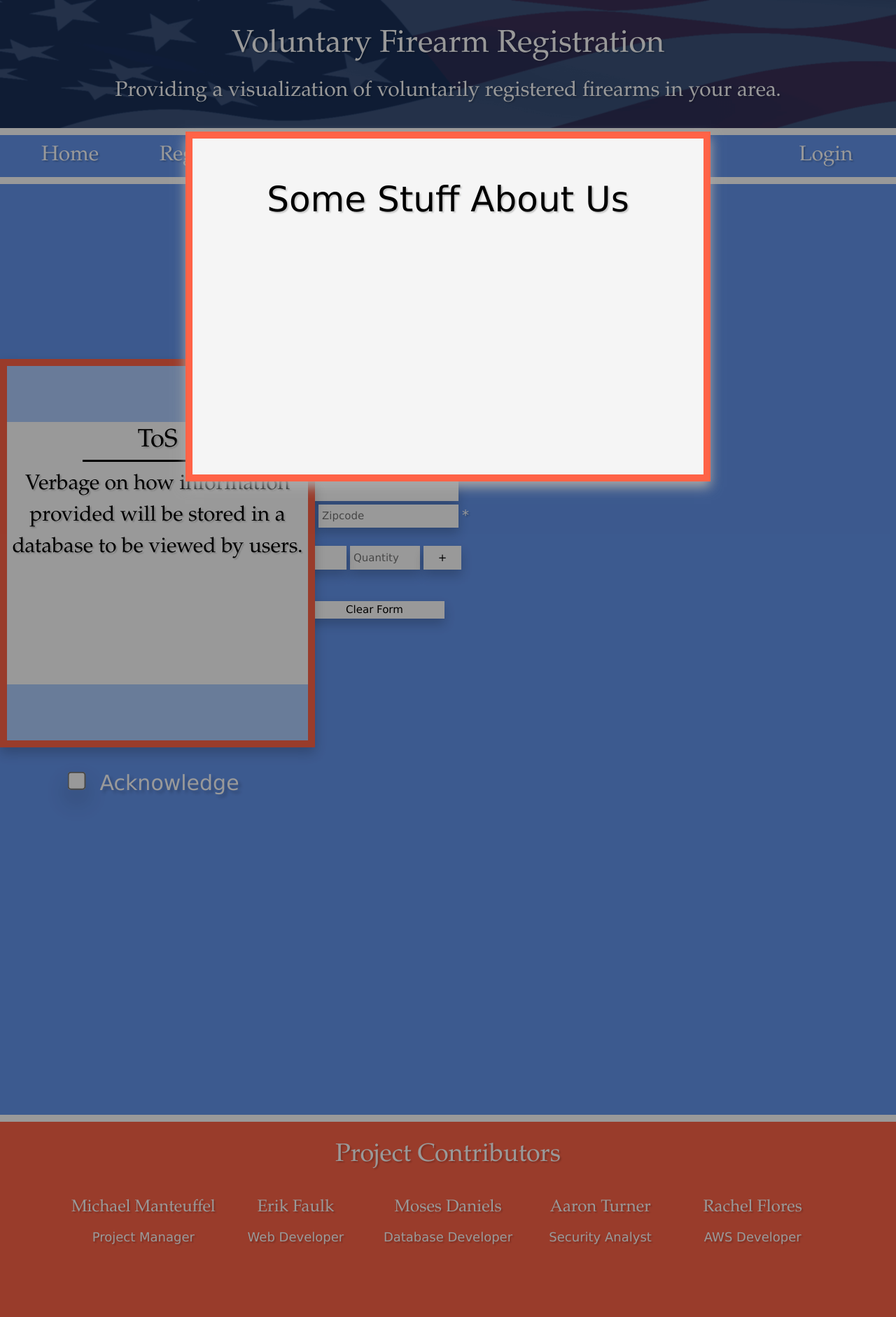
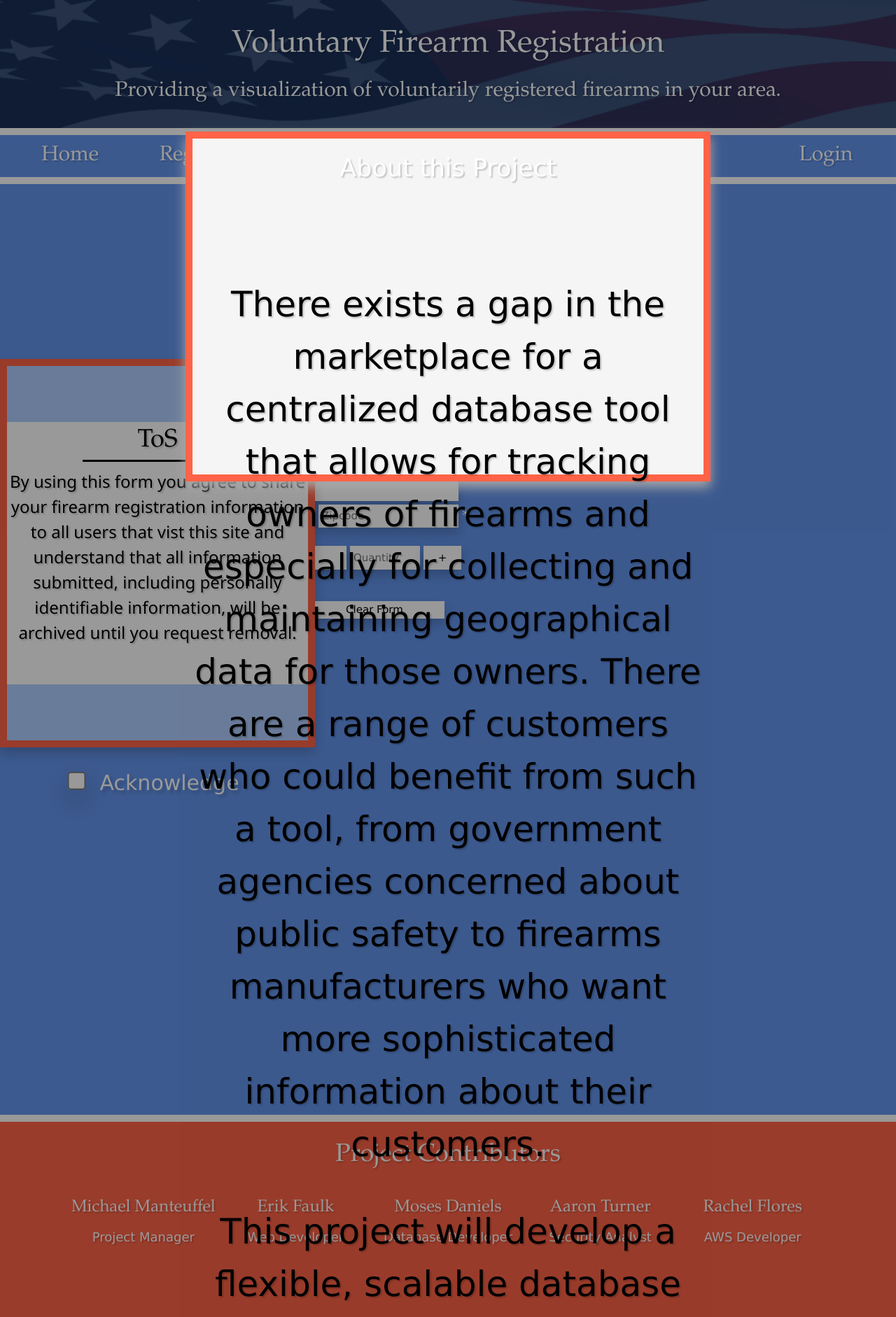
Before and after one commit to CMSC495Project/FirearmsDatabase, a PHP site: page /CMSC495_Registration.php in a window 1280 px wide, after a click on "About". Shown: the top 1882 px of the page at 70% size. Run offline with PHP 8.4, Linux system fonts and the light colour scheme.

Commit message:
Update CMSC495_Registration.php
Updated About overlay

```diff
--- a/Website/CMSC495_Registration.php
+++ b/Website/CMSC495_Registration.php
@@ -10,6 +10,12 @@ if(!isset($_SESSION['logged_in'])) {
 <head>
   <meta charset="UTF-8">
   <meta name="viewport" content="width=device-width, initial-scale=1.0">
+    <!-- Prevent clickjacking -->
+  <meta http-equiv="X-Frame-Options" content="deny">
+    <!-- Anti-MIME sniffing -->
+  <meta http-equiv="x-content-type-options" content="nosniff">
+    <!-- Prevent cross-site scripting -->
+  <meta http-equiv="X-XSS-Protection: 1; mode=block">
   <link rel="stylesheet" href="https://www.w3schools.com/w3css/4/w3.css">
   <link rel="stylesheet" type="text/css" href="CMSC495_Layout.css">
   <script src="CMSC495_JavaScript.js" type="text/javascript"></script>
@@ -60,7 +66,7 @@ if(!isset($_SESSION['logged_in'])) {
 					<input type="text" name="address3" id="adr3" placeholder="Address Line 3" style="grid-area: address3">
 					<input type="text" name="city" id="city" placeholder="City" style="grid-area: city">
 					<input type="text" name="state" id="state" placeholder="ST" style="grid-area: state">
-					<input type="text" name="zipcode" id="zipcode" placeholder="Zipcode" style="grid-area: zipcode">
+					<input type="number" name="zipcode" id="zipcode" placeholder="Zipcode" style="grid-area: zipcode" min="0" required>
 					<label style="grid-area: required; font-size: 20px">*</label>
 					<label class="regLabels" style="grid-area: faLabel; margin-top: 25px">Firearm Information:</label>
 					<div class="firearmReg" style="grid-area: fainfo">
@@ -73,7 +79,7 @@ if(!isset($_SESSION['logged_in'])) {
 								<a onclick="setFirearmType('firearm1Btn','Other')">Other</a>
 							</div>
 						</div>
-						<input type="number" id="qty1" name="qty1" placeholder="Quantity" min="0">
+						<input type="number" id="qty1" name="qty1" placeholder="Quantity" min="0" required>
 						<button type="button" title="Add Another Firearm" onclick="addFirearm('firearm2')">+</button>
 
 						<div class="dropdown firearm2" style="grid-area: faType2">
@@ -120,7 +126,8 @@ if(!isset($_SESSION['logged_in'])) {
 						<div style="; height: 15%; width: 100%; background-color: #afceff"></div>
 					<div style="height: 375px; width: 100%; background-color: white">
 						<h1>ToS</h1>
-						<h2 style="color: black; text-align: center">Verbage on how information provided will be stored in a database to be viewed by users.</h2>
+						<h3 style="color: black; text-align: center" id="tosText">
+              By using this form you agree to share your firearm registration information to all users that vist this site and understand that all information submitted, including personally identifiable information, will be archived until you request removal.</h3>
 					</div>
 					<div style="height: 15%; width: 100%; background-color: #afceff"></div>
 					<div id="ackBox">
@@ -138,7 +145,21 @@ if(!isset($_SESSION['logged_in'])) {
 <div class="modal" id="aboutOverlay" onclick="overlayOff('aboutOverlay')">
   <div class="animate" id="about">
     <div class="aboutBox">
-      <p>Some Stuff About Us</p>
+      <div class="bigborder"></div>
+      <div id="aboutText">
+        <h style="font-size: 35px;color:white">About this Project</h><br><br>
+        <p>There exists a gap in the marketplace for a centralized database tool that allows for tracking owners of firearms and especially for collecting and maintaining geographical data for those owners. There are a range of customers who could benefit from such a tool, from government agencies concerned about public safety to firearms manufacturers who want more sophisticated information about their customers.
+        </p>
+
+        <p>This project will develop a flexible, scalable database tool to provide for sophisticated firearm owner tracking. The database will be hosted on an instance of Amazon S3 and will have a website that will show graphically where owners are located geographically according to their registration.
+        </p>
+
+        </div>
+      <div class="bigborder">
+        <br>
+        <h style="font-size: 27px; margin-top: 30px; color:white">This project was created for educational purposes only
+        </h>
+      </div>
     </div>
   </div>
 </div>
@@ -235,6 +256,7 @@ if(!isset($_SESSION['logged_in'])) {
         if (element == "gunregForm" && !loggedIn) {
             event.preventDefault();
             $("#regError").text("You must be logged in to register a firearm.");
+
         } else {
             event.preventDefault();
             var fname = $("#fName").val();
@@ -274,6 +296,7 @@ if(!isset($_SESSION['logged_in'])) {
               qty4: qty4
             });
           $("#gunregForm input").css("border-style", "none");
+          $("#gunregForm a").css("border-style", "none");
         }
     });
   });
```
